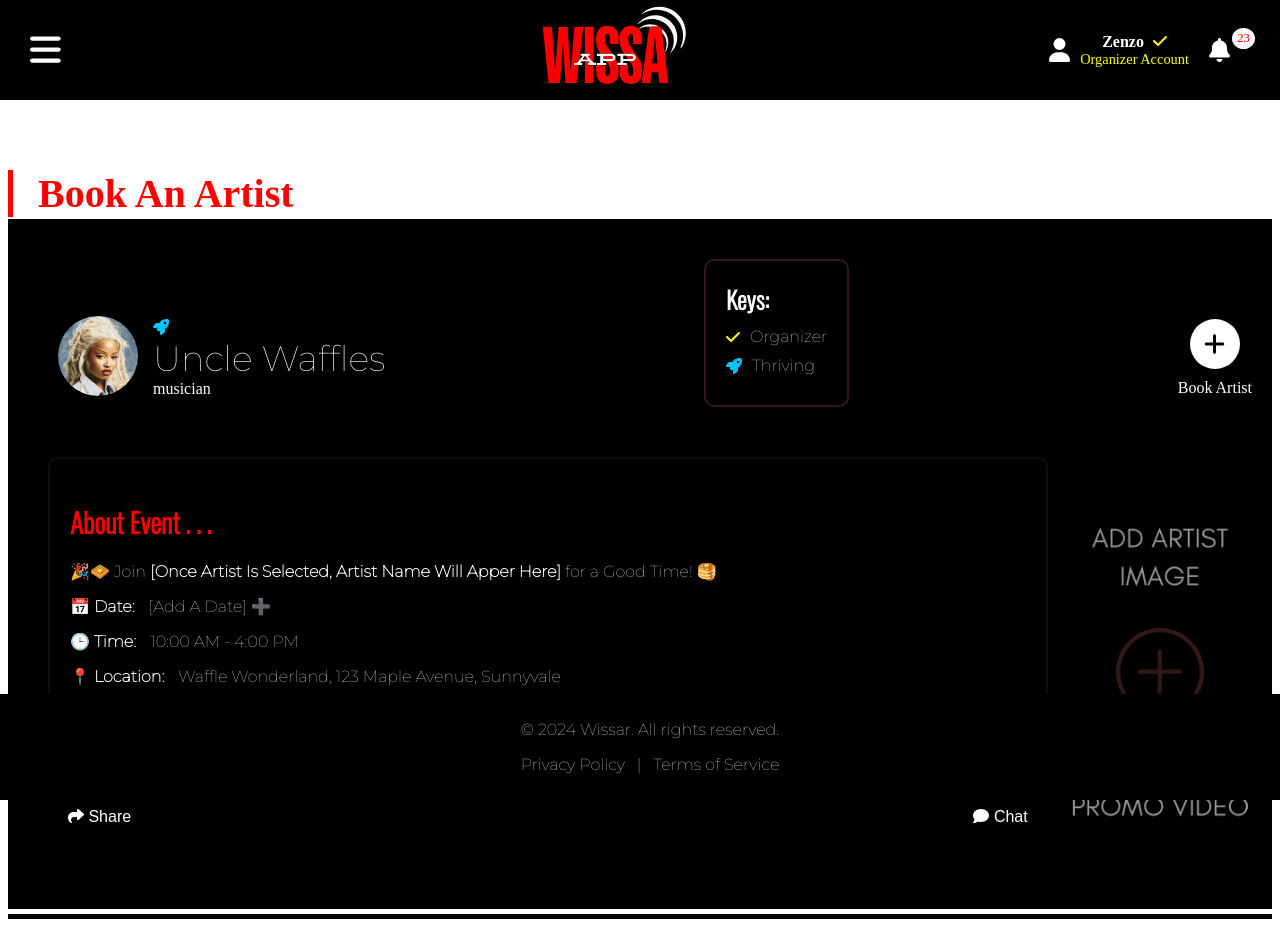
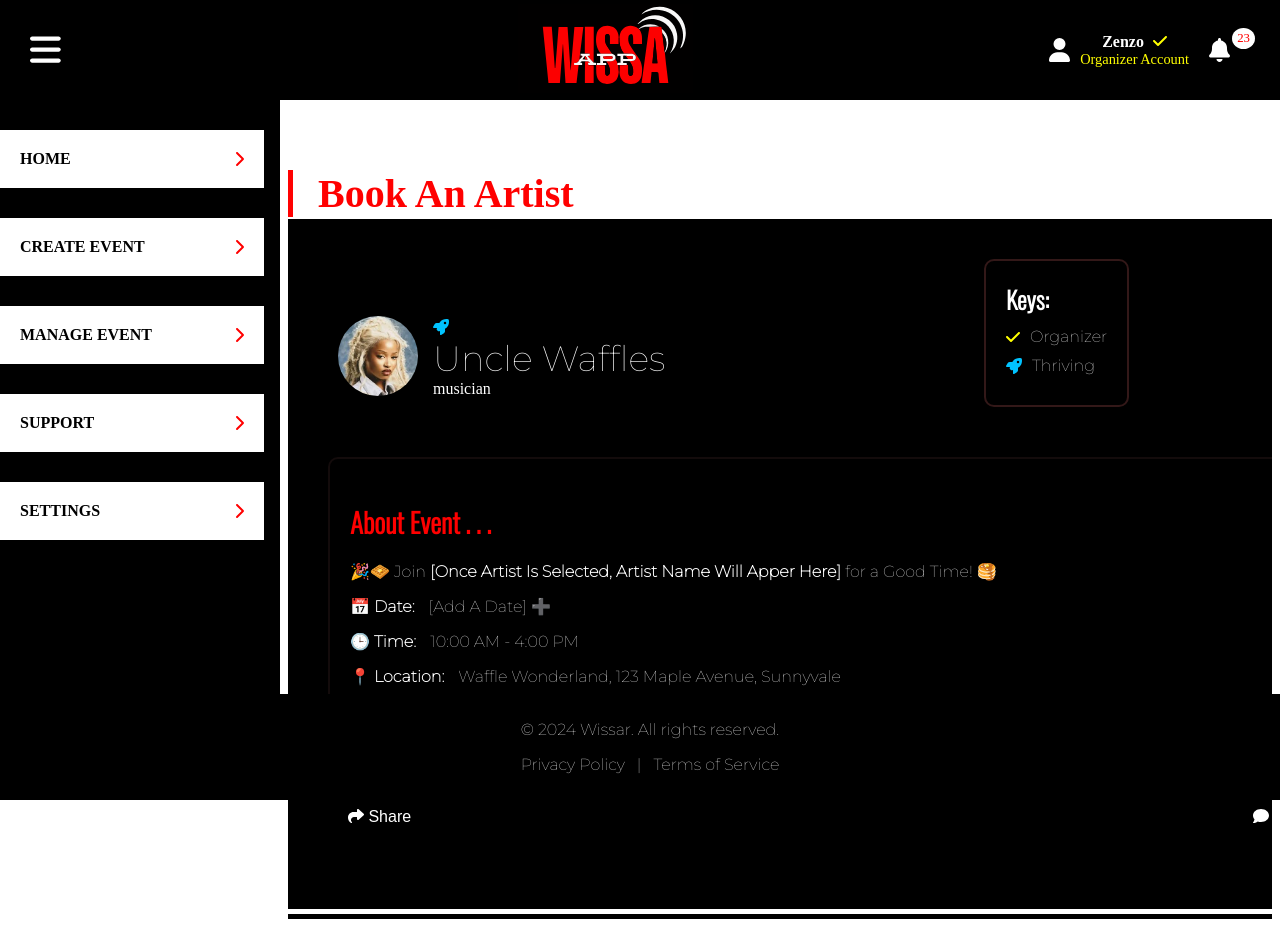
Before and after one commit to FowardPro/wissar_app, a React (Create React App) app: page / in a window 1280 px wide. Built offline with nearby package versions, Linux system fonts and the light colour scheme.

Commit message:
Fixing the Home page

```diff
--- a/src/components/OrganizerAccountDesktop.js
+++ b/src/components/OrganizerAccountDesktop.js
@@ -14,7 +14,7 @@ import OrganiserDashboard from '../components/OrganiserDashboard';
 import SavedEventPage from '../components/SavedEventPage';
 const OrganizerAccountDesktop = () => {
   const [showOrganiserDashboard,setShowOrganiserDashboard]= useState(true);
-  const [menuOpen, setMenuOpen] = useState(false);
+  const [menuOpen, setMenuOpen] = useState(true);
   const [isScrolled, setIsScrolled] = useState(false);
   const [showSettings, setShowSettings] = useState(false);
   const [showSupport, setShowSupport] = useState(false);
@@ -31,6 +31,7 @@ const OrganizerAccountDesktop = () => {
     setShowManageEvent(false);
     setShowCreateEvent(false);
     setShowSavedPageEvent(false);
+    setShowOrganiserDashboard(false);
   };
 
   const handleScroll = () => {
@@ -84,6 +85,12 @@ const OrganizerAccountDesktop = () => {
   };
   const handleOrganiserDashboard = () => {
     setShowSavedPageEvent(false);
+    setShowSupport(false);
+    setShowSettings(false);
+    setMenuOpen(true);
+    setShowManageEvent(false);
+    setShowCreateEvent(false);
+    setShowOrganiserDashboard(true)
   };
   const handleSavedEventPageClick = () => {
     setShowSupport(false);
@@ -91,9 +98,10 @@ const OrganizerAccountDesktop = () => {
     setMenuOpen(true);
     setShowManageEvent(false);
     setShowCreateEvent(false);
-    setShowOrganiserDashboard(true)
+    setShowOrganiserDashboard(false)
     setShowSavedPageEvent(true);
   };
+
   useEffect(() => {
     window.addEventListener('scroll', handleScroll);
     return () => {
@@ -160,7 +168,6 @@ const OrganizerAccountDesktop = () => {
               <Route path="/support" element={<Support isScrolled={isScrolled} menuOpen={menuOpen} />} />
               <Route path="/manageEvent" element={<ManageEvent isScrolled={isScrolled} menuOpen={menuOpen}  />} />
               <Route path="/createEvent" element={<CreateEvent isScrolled={isScrolled} menuOpen={menuOpen}  />} />
-
               <Route path="/SavedEventPage" element={<SavedEventPage isScrolled={isScrolled} menuOpen={menuOpen}  />} />
               {/* Add more routes as needed */}
             </Routes>
```
